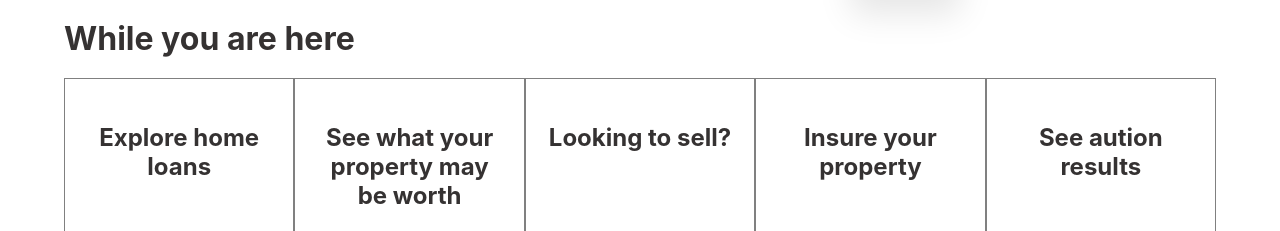
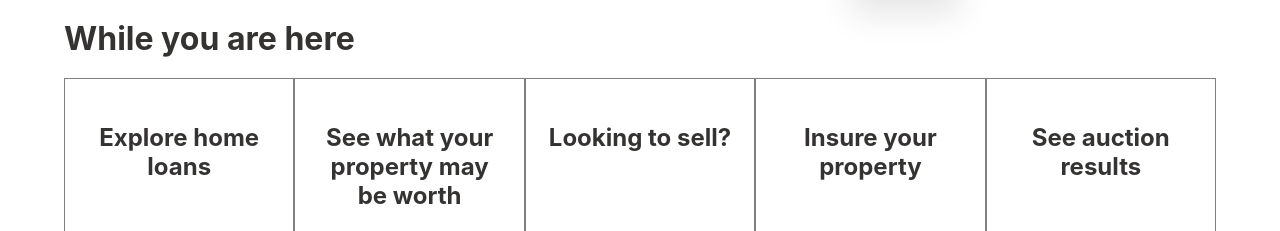
Before and after one commit to chenhe-henry/react-node, a React (Create React App) app in the folder client/: page / in a window 1280 px wide. Shown: the part 810-1041 px from the top of the page. Built offline with nearby package versions, Linux system fonts and the light colour scheme; no server answers.

Commit message:
fix typo

```diff
--- a/client/src/components/List.js
+++ b/client/src/components/List.js
@@ -20,7 +20,7 @@ class List extends React.Component {
             <p>Insure your property</p>
           </div>
           <div className="list__item-detail">
-            <p>See aution results</p>
+            <p>See auction results</p>
           </div>
         </div>
       </div>
```
